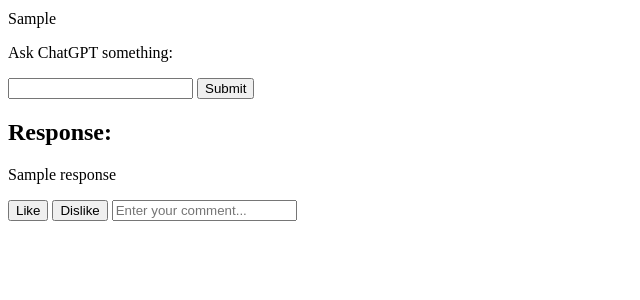
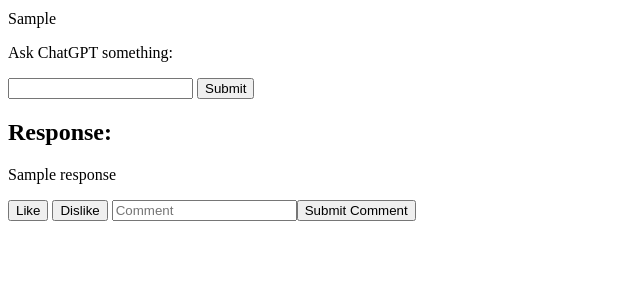
Before and after one commit to itbolt/echoserver, a Flask app: template templates/index.html in a window 1280 px wide. Shown: the part 192-492 px from the top of the page, without its empty margins (0-640 px from the left). Run offline with Flask 3, Linux system fonts and the light colour scheme; the template is opened without the code that fills it: most values are stand-ins (such as "Sample title", 1, 10 or a date in 2020).

Commit message:
add comments 2

```diff
--- a/server.py
+++ b/server.py
@@ -27,6 +27,8 @@
 lobal_question = ""
 
 global_response = ""
+
+global_comment = ""
 #--------------------------------------------------
 
 
@@ -65,7 +67,15 @@
 
     return render_template('index.html', response=chat_response)
 
+@app.route('/comment', methods=['POST'])
+def comment():
+    data = request.get_json()
+    comment = data.get('comment')
 
+    global global_comment
+    global_comment = comment
+
+    return jsonify({'message': 'Comment submitted'})
 
 @app.route('/feedback', methods=['POST'])
 def feedback():
@@ -76,7 +86,8 @@
         'id' : 'reaction',
         'question': global_question,
         'response':global_response,
-        'reaction': reaction
+        'reaction': reaction,
+        'comment': global_comment
     }
     collection.insert_one(feedback_data)
 
--- a/templates/index.html
+++ b/templates/index.html
@@ -26,7 +26,7 @@
         <p>{{ response }}</p>
         <button id="likeButton">Like</button>
         <button id="dislikeButton">Dislike</button>
-        <input type="text" id="commentInput" placeholder="Enter your comment...">
+        <input type="text" id="commentInput" placeholder="Comment"/><button id="submitCommentButton">Submit Comment</button>
 
         <script>
             document.getElementById("likeButton").addEventListener("click", function() {
@@ -41,10 +41,35 @@
                 sendFeedback("dislike");
             });
 
+            document.getElementById("submitCommentButton").addEventListener("click", function() {
+                console.log("Submit Comment button clicked");
+                sendComment();
+            });
+
+            function sendComment() {
+                var comment = document.getElementById("commentInput").value;
+
+                fetch("/comment", {
+                    method: "POST",
+                    headers: {
+                        "Content-Type": "application/json"
+                    },
+                    body: JSON.stringify({
+                        "comment": comment
+                    })
+                })
+                .then(response => response.json())
+                .then(data => {
+                    console.log("Comment submitted:", data);
+                })
+                .catch(error => {
+                    console.error("Error:", error);
+                });
+            }
+
             function sendFeedback(reaction) {
                 // Send the data to the server using the Fetch API
 
-                var comment = document.getElementById("commentInput").value;
                 fetch("/feedback", {
                     method: "POST",
                     headers: {
@@ -52,7 +77,6 @@
                     },
                     body: JSON.stringify({
                         "reaction": reaction,
-                        "comment": comment
                     })
                 })
                 .then(response => response.json())
```
